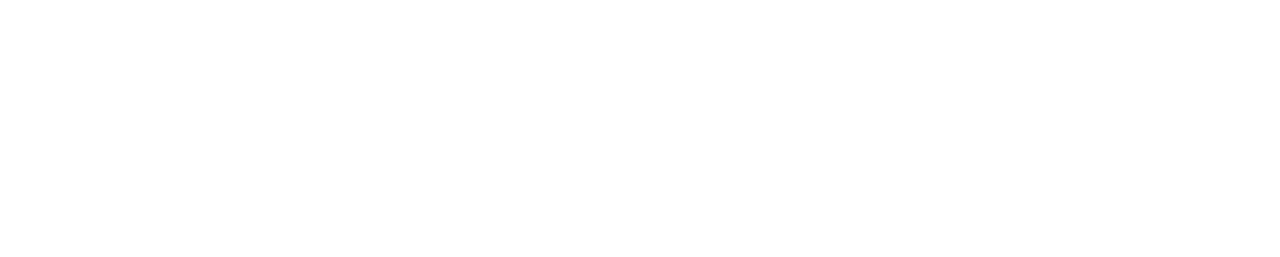
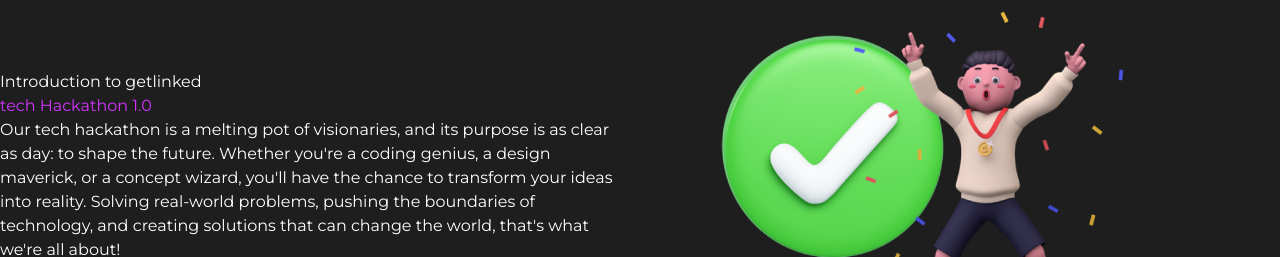
Before and after one commit to jola-blvhk/get-linked-hackathon, a Next.js app: page / in a window 1280 px wide. Shown: the part 695-952 px from the top of the page. Before the commit the page ends 800 px from the top, so only its background shows below. Built offline with nearby package versions, Linux system fonts and the light colour scheme.

Commit message:
Worked on the two grid section

```diff
--- a/src/app/page.tsx
+++ b/src/app/page.tsx
@@ -1,10 +1,12 @@
-import { Button, LPFirstSection } from "@/components";
-import Image from "next/image";
+import { Button, LPFirstSection } from '@/components';
+import { LPSecondSection } from '@/components/LPSecondSection';
+import Image from 'next/image';
 
 export default function Home() {
   return (
     <>
       <LPFirstSection />
+      <LPSecondSection />
     </>
   );
 }
--- a/src/components/LPSecondSection.tsx
+++ b/src/components/LPSecondSection.tsx
@@ -1,15 +1,15 @@
-import React from "react";
-import { TwoGrid } from ".";
+import React from 'react';
+import { TwoGrid } from '.';
 
 export const LPSecondSection = () => {
-  const info = (): JSX.Element => {
+  const info = () => {
     return (
       <div>
-        <h2 className="text-white">
+        <h2 className='text-white'>
           Introduction to getlinked <br />
-          <span className=" text-primary-pink_100 ">tech Hackathon 1.0</span>
+          <span className=' text-primary-pink_100 '>tech Hackathon 1.0</span>
         </h2>
-        <p className="text-center md:text-left">
+        <p className='text-center md:text-left'>
           Our tech hackathon is a melting pot of visionaries, and its purpose is
           as clear as day: to shape the future. Whether you're a coding genius,
           a design maverick, or a concept wizard, you'll have the chance to
@@ -21,8 +21,15 @@
     );
   };
   return (
-    <section className="border-b-2 border-white border-opacity-25 bg-[#1E1E1E] text-white ">
-      <TwoGrid imageLeft={true} Info={info} />
+    <section className='border-b-2 border-white border-opacity-25 bg-[#1E1E1E] text-white '>
+      <TwoGrid
+        imageLeft={false}
+        src='/assets/congratulation.png'
+        width={500}
+        height={500}
+      >
+        {info()}
+      </TwoGrid>
     </section>
   );
 };
--- a/src/components/TwoGrid.tsx
+++ b/src/components/TwoGrid.tsx
@@ -1,28 +1,41 @@
-import React, { ReactNode } from "react";
-import { JsxElement } from "typescript";
+import Image from 'next/image';
+import React, { ReactNode } from 'react';
+import { JsxElement } from 'typescript';
 
 interface TwoGridProps {
-  Info: JsxElement;
-  Pic: ReactNode;
+  children: React.ReactNode;
   imageLeft?: boolean;
+  src: string;
+  height?: number;
+  width?: number;
 }
 
-export const TwoGrid: React.FC<TwoGridProps> = ({ Info, Pic, imageLeft }) => {
+export const TwoGrid: React.FC<TwoGridProps> = ({
+  children,
+  imageLeft,
+  src,
+  height,
+  width,
+}) => {
   return (
     <>
       {!imageLeft ? (
         <div
           className={`flex flex-col  space-y-10 items-center md:flex-row md:justify-between md:space-y-0 md:space-x-12`}
         >
-          <div className="w-full h-full">{Info}</div>
-          <div className="w-full h-full">{Pic}</div>
+          <div className='w-full h-full'>{children}</div>
+          <div className='w-full h-full'>
+            <Image src={src} height={height} width={width} alt='Image' />
+          </div>
         </div>
       ) : (
         <div
           className={`flex flex-col-reverse items-center md:flex-row md:justify-between md:space-x-12 `}
         >
-          <div className="w-full h-full ">{Pic}</div>
-          <div className="w-full h-full mb-8 md:mb-0">{Info}</div>
+          <div className='w-full h-full '>
+            <Image src={src} height={height} width={width} alt='Image' />
+          </div>
+          <div className='w-full h-full mb-8 md:mb-0'>{children}</div>
         </div>
       )}
     </>
```
